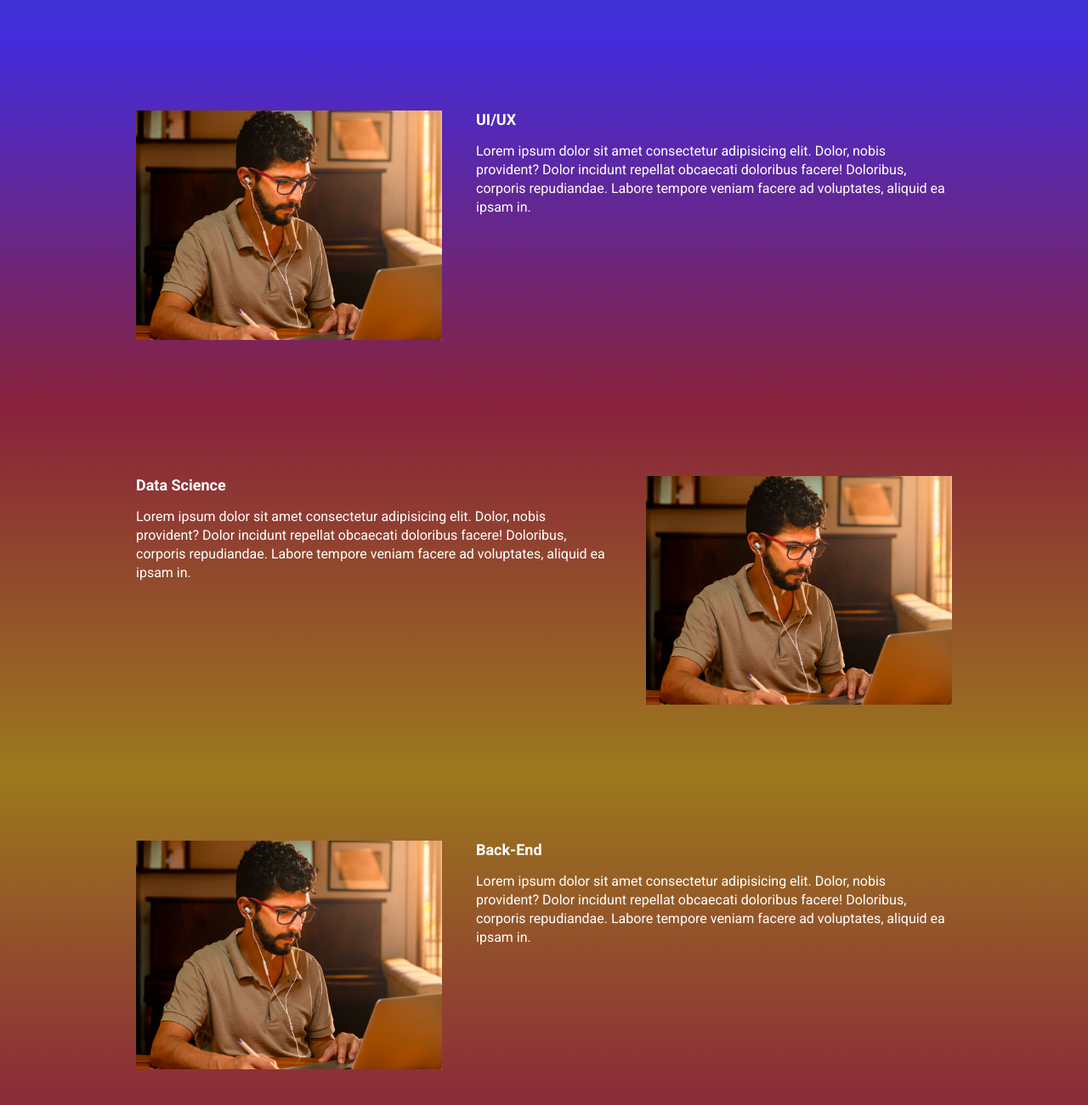
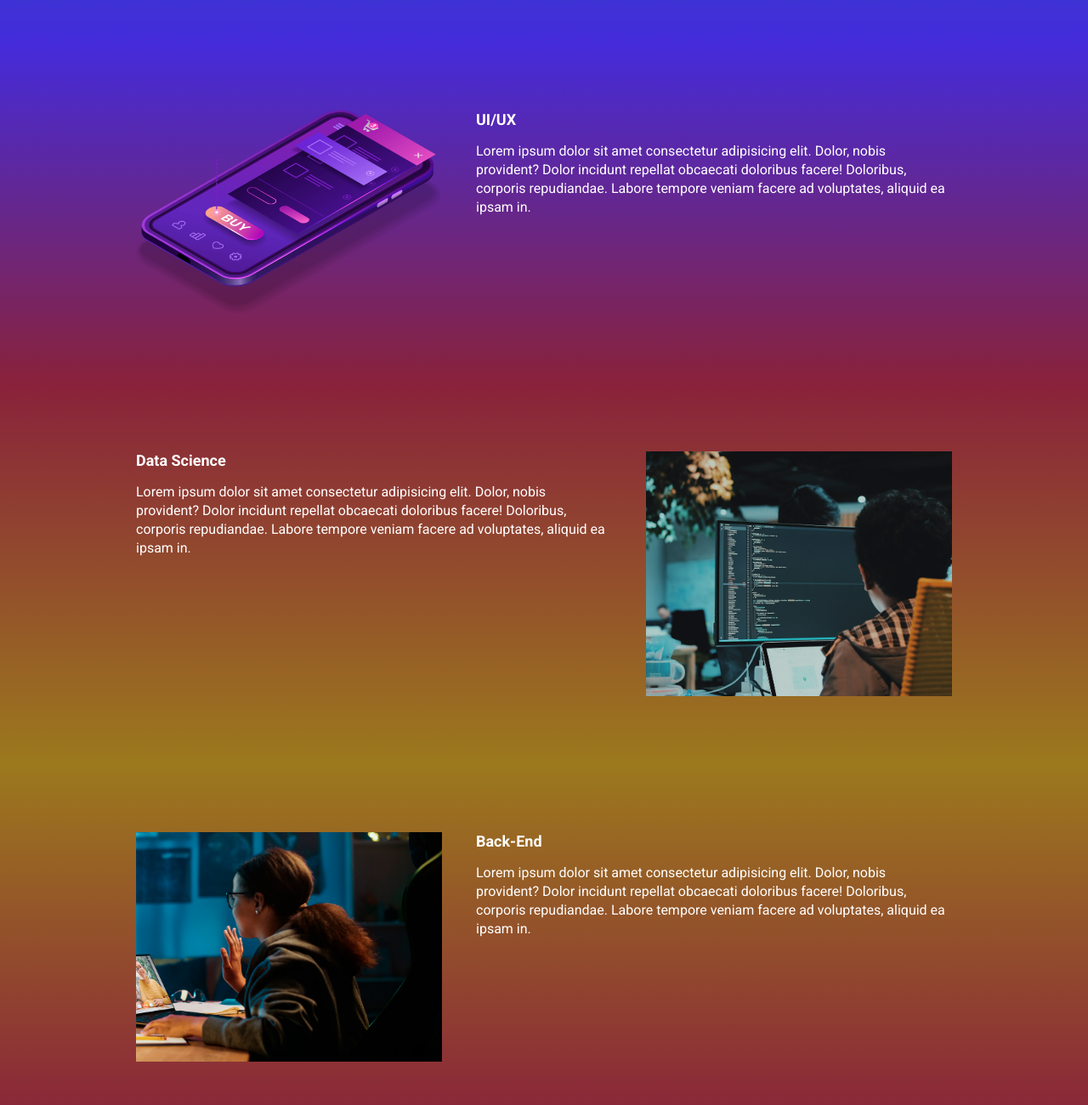
Before and after one commit to Augusto-C2304/tech_talks, a website built with Parcel: page src/index.html in a window 1280 px wide. Shown: the part 940-2240 px from the top of the page at 85% size. Built offline with nearby package versions, Linux system fonts and the light colour scheme.

Commit message:
mudando imagens

```diff
--- a/src/index.html
+++ b/src/index.html
@@ -58,7 +58,7 @@
                     Lorem ipsum dolor sit amet consectetur adipisicing elit. Dolor, nobis provident? Dolor incidunt repellat obcaecati doloribus facere! Doloribus, corporis repudiandae. Labore tempore veniam facere ad voluptates, aliquid ea ipsam in.
                 </p>
             </div>
-            <img class="event__image" src="./images/frontend.png" alt="Front-end">
+            <img class="event__image" src="./images/ui-ux.png" alt="ui/ux">
         </div>
     </section>
     <section class="event event--data-science">
@@ -69,7 +69,7 @@
                     Lorem ipsum dolor sit amet consectetur adipisicing elit. Dolor, nobis provident? Dolor incidunt repellat obcaecati doloribus facere! Doloribus, corporis repudiandae. Labore tempore veniam facere ad voluptates, aliquid ea ipsam in.
                 </p>
             </div>
-            <img class="event__image" src="./images/frontend.png" alt="Front-end">
+            <img class="event__image" src="./images/data.png" alt="Data Science">
         </div>
     </section>
     <section class="event event--backend event--image-left">
@@ -80,7 +80,7 @@
                     Lorem ipsum dolor sit amet consectetur adipisicing elit. Dolor, nobis provident? Dolor incidunt repellat obcaecati doloribus facere! Doloribus, corporis repudiandae. Labore tempore veniam facere ad voluptates, aliquid ea ipsam in.
                 </p>
             </div>
-            <img class="event__image" src="./images/frontend.png" alt="Front-end">
+            <img class="event__image" src="./images/backend.png" alt="backend">
         </div>
     </section>
 
```
